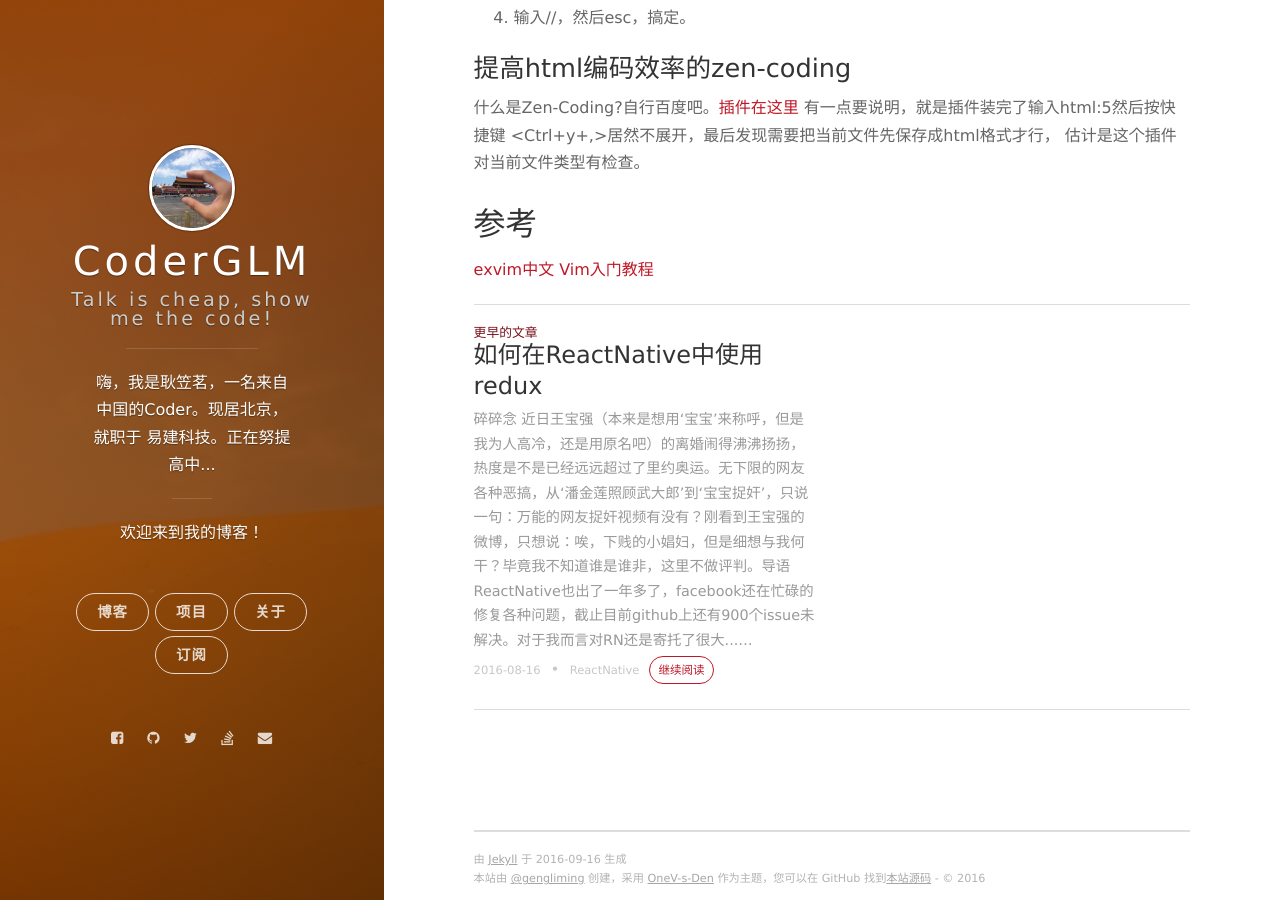
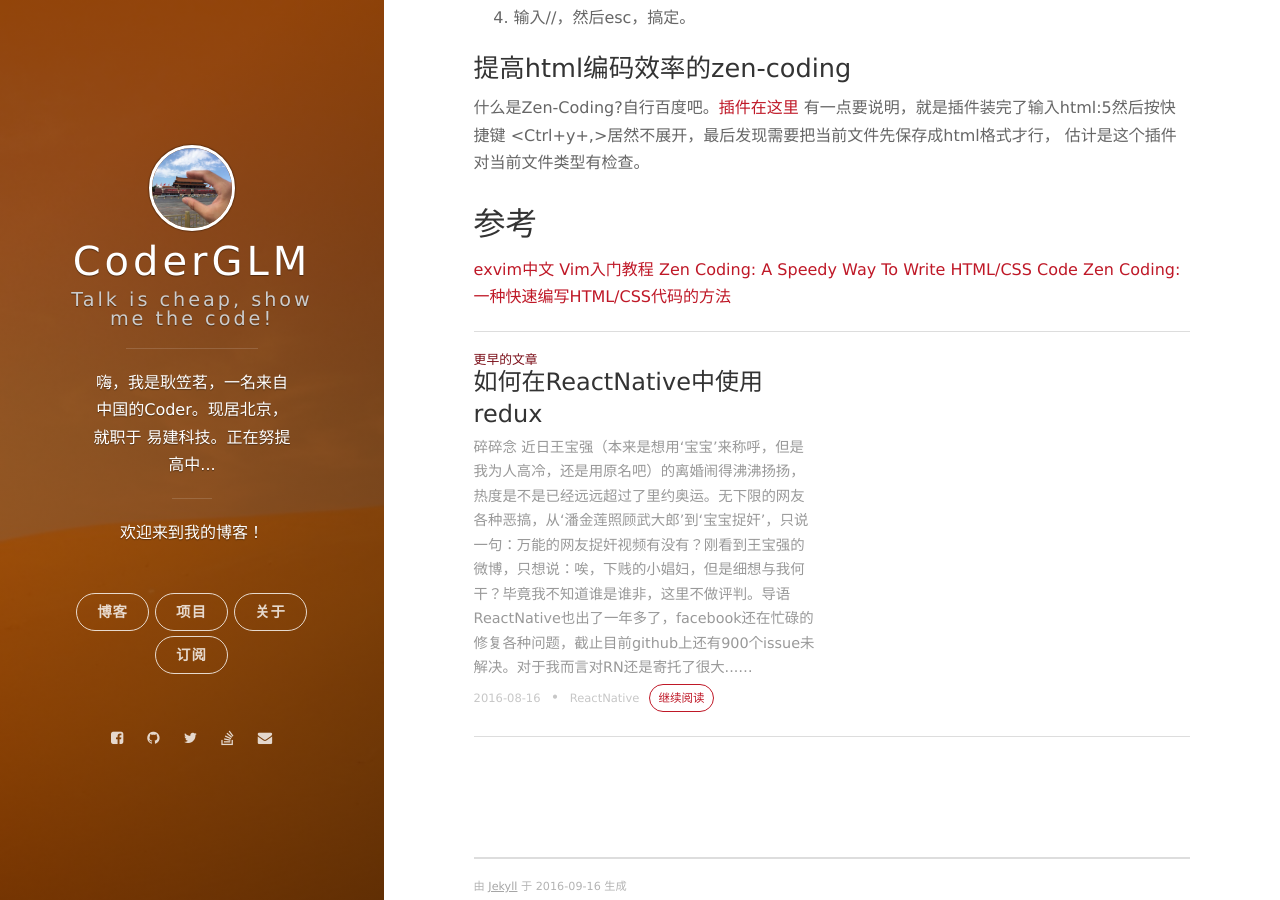
Before and after one commit to CoderLim/jekyll-based-blog, a Jekyll site: the page built from _posts/2016-09-08-how-to-use-vim.markdown, in a window 1280 px wide and 900 px high, scrolled down 2658 px. Built offline with Jekyll 4.4.1, drawn with Linux system fonts in a browser that asks for light colours; nearby versions of some CDN libraries; comment, search, counter and statistics services are not loaded.

Commit message:
update how-to-use-vim.markdown

```diff
--- a/_posts/2016-09-08-how-to-use-vim.markdown
+++ b/_posts/2016-09-08-how-to-use-vim.markdown
@@ -79,3 +79,5 @@
 ## 参考
 [exvim中文](http://exvim.github.io/docs-zh/)
 [Vim入门教程](http://blog.jobbole.com/86132/)
+[Zen Coding: A Speedy Way To Write HTML/CSS Code](https://www.smashingmagazine.com/2009/11/zen-coding-a-new-way-to-write-html-code/)
+[Zen Coding: 一种快速编写HTML/CSS代码的方法](https://www.qianduan.net/zen-coding-a-new-way-to-write-html-code/)
```
